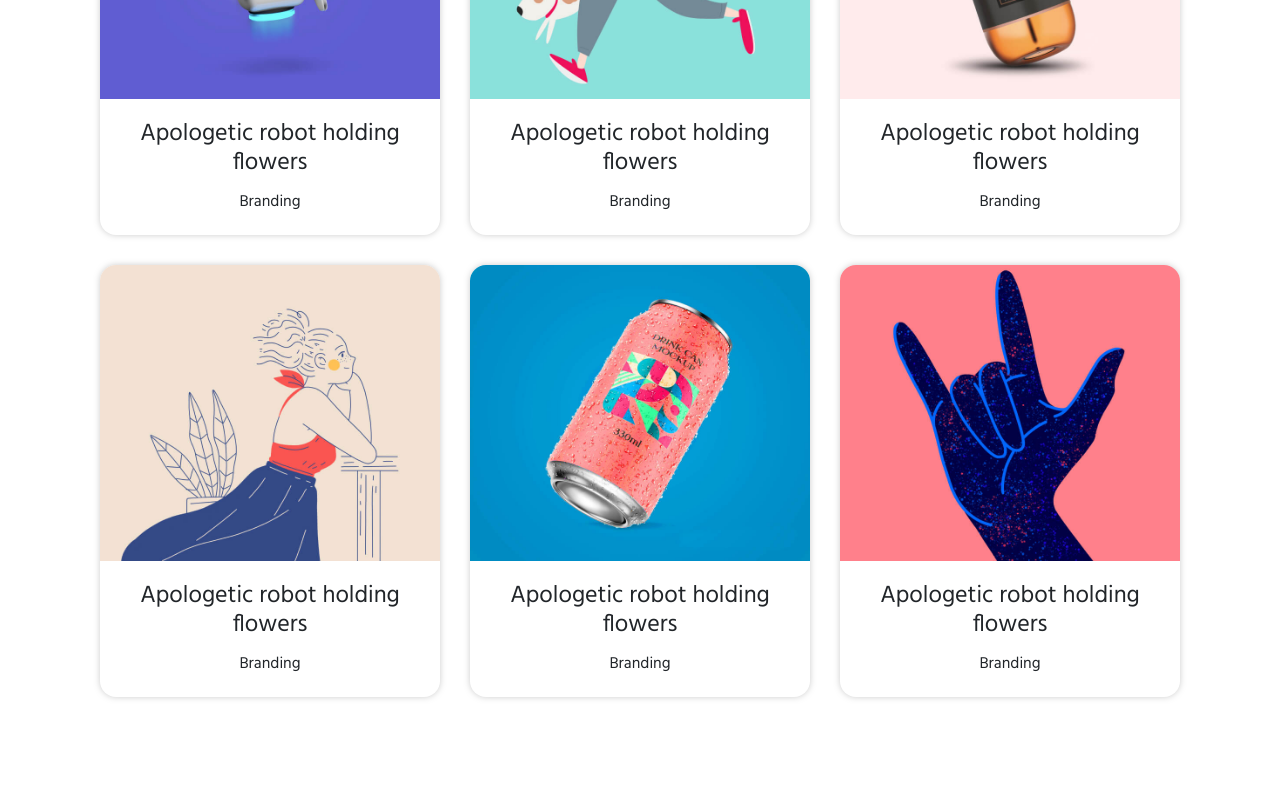
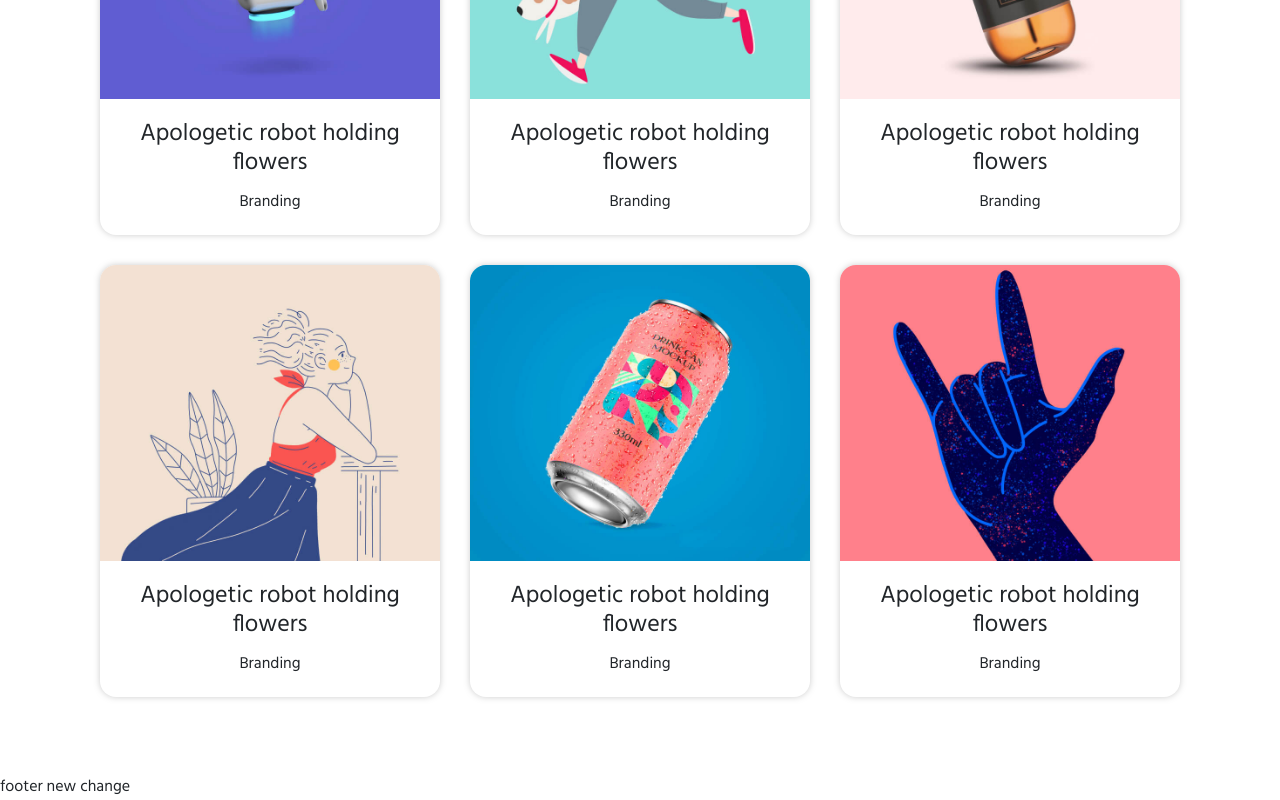
Before and after one commit to doanhieu0604/bc60_porfolio, a plain HTML site: page index.html in a window 1280 px wide. Shown: the part 1231-2031 px from the top of the page. Before the commit the page ends 2006 px from the top, so only its background shows below. Drawn offline with nearby package versions, Linux system fonts and the light colour scheme.

Commit message:
new footer

```diff
--- a/index.html
+++ b/index.html
@@ -264,7 +264,7 @@
         <section class="services"></section>
         <!-- Award -->
         <section class="award"></section>
-        <footer></footer>
+        <footer>footer new change</footer>
 
 
 
```
